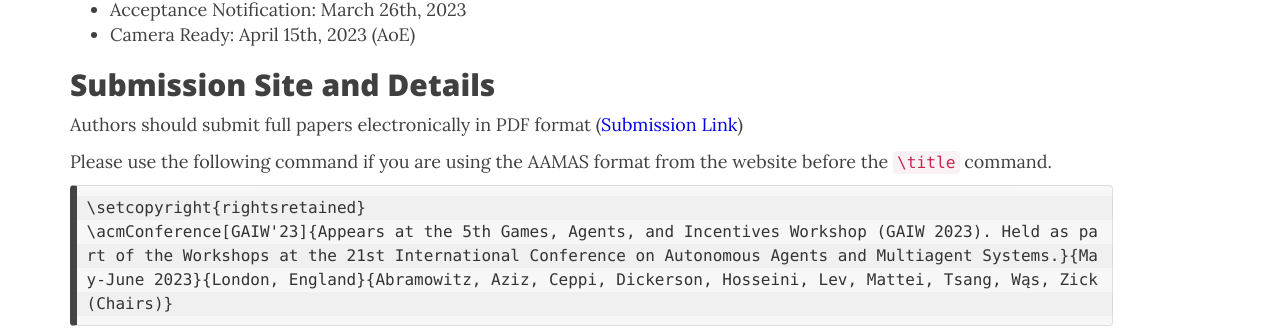
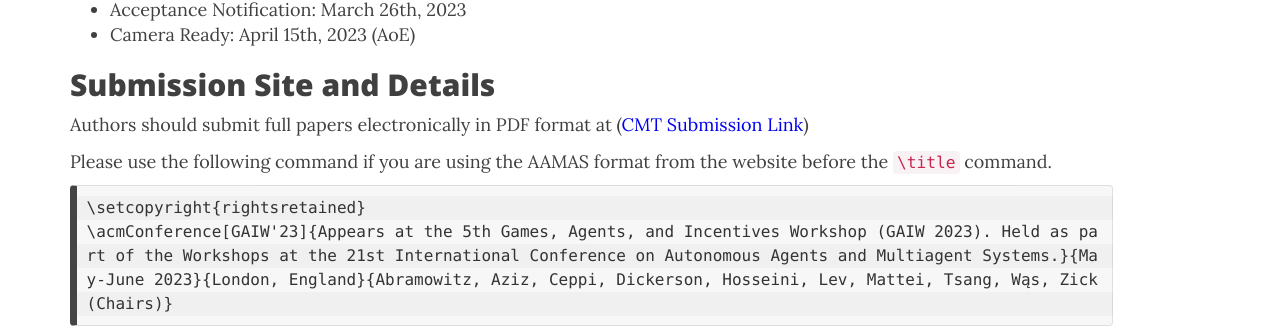
Before and after one commit to PrefLib/gaiw2023, a Jekyll site: the page built from submission.md, in a window 1280 px wide and 900 px high. Shown: the part 307-635 px from the top of the window. Built offline with Jekyll 4.4.1, drawn with Linux system fonts in a browser that asks for light colours; nearby versions of some CDN libraries.

Commit message:
Update submission.md

```diff
--- a/submission.md
+++ b/submission.md
@@ -19,7 +19,7 @@ published: true
 
 
 ## Submission Site and Details
-Authors should submit full papers electronically in PDF format ([Submission Link](https://easychair.org/conferences/?conf=gaiw2023))
+Authors should submit full papers electronically in PDF format at ([CMT Submission Link](https://cmt3.research.microsoft.com/GAIW2023))
 
 Please use the following command if you are using the AAMAS format from the website before the `\title` command.
 
```
